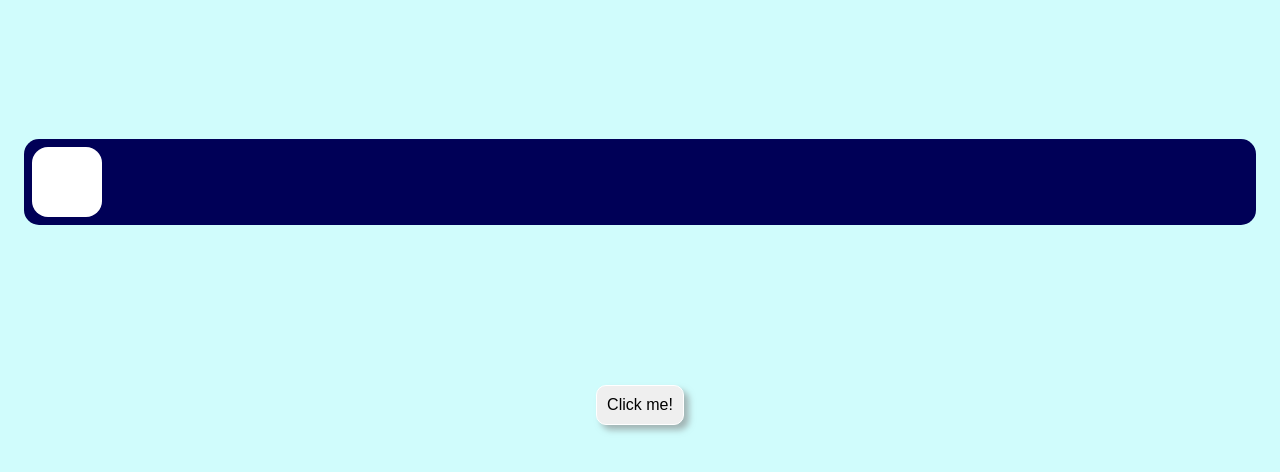
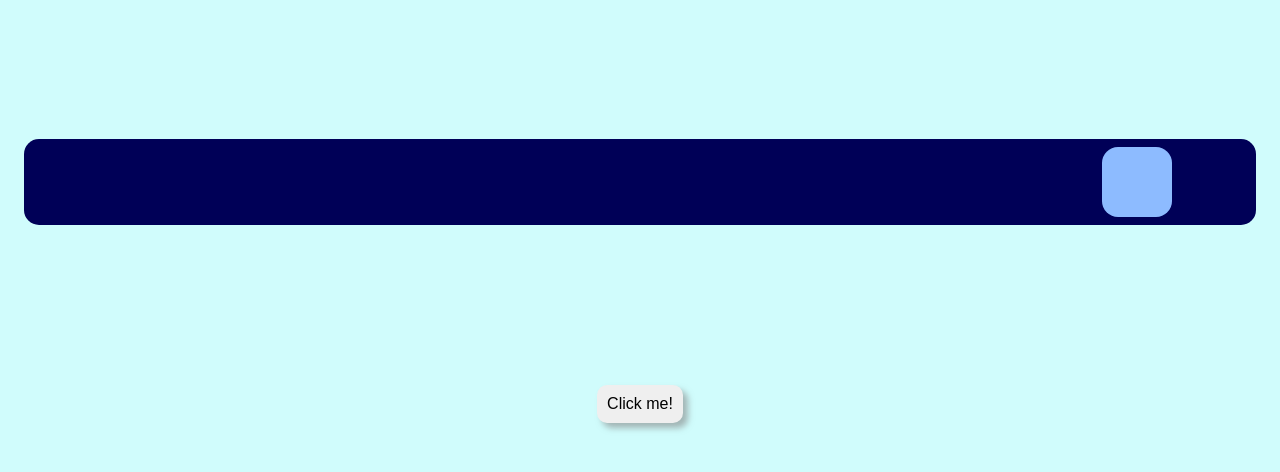
Before and after one commit to creyes25/move-the-box, a plain HTML site: page index.html in a window 1280 px wide. Both pictures are taken after a click on the button "Click me!". Shown: the part 122-594 px from the top of the page. Drawn offline with Linux system fonts and the light colour scheme.

Commit message:
add add feature to move box to the right or left

```diff
--- a/script.js
+++ b/script.js
@@ -0,0 +1,17 @@
+const clickBtn = document.querySelector('.click')
+const box = document.querySelector('.box')
+
+
+function moveBox () {
+  if (box.className.includes('right')) {
+    box.classList.remove('right')
+    box.classList.add('left')
+  }else {
+    box.classList.remove('left')
+    box.classList.add('right')
+  }
+
+}
+
+
+clickBtn.addEventListener('click', moveBox)
--- a/style.css
+++ b/style.css
@@ -18,6 +18,7 @@ body {
   padding: 8px;
   display: flex;
   align-items: center;
+  position: relative;
 }
 
 .box {
@@ -25,13 +26,31 @@ body {
   height: 70px;
   background-color: white;
   border-radius: 16px;
+  position: relative;
+  left: 0;
+  transition: left 3s linear, background 2.5s linear;
+
 }
 
 .click {
-  border: 1px solid white;
+  border: none;
   font-size: 16px;
   padding: 10px;
   border-radius: 10px;
   box-shadow: 5px 5px 6px rgba(128, 128, 128, 0.571);
   cursor: pointer;
+  transition: .01s ease-in-out;
 }
+
+.click:active {
+  box-shadow: 1px 1px 5px;
+}
+
+.right {
+  left: calc(100% - 70px);
+  background-color: rgb(141, 187, 255);
+}
+
+.left {
+  background-color: rgb(205, 158, 248);
+}
```
